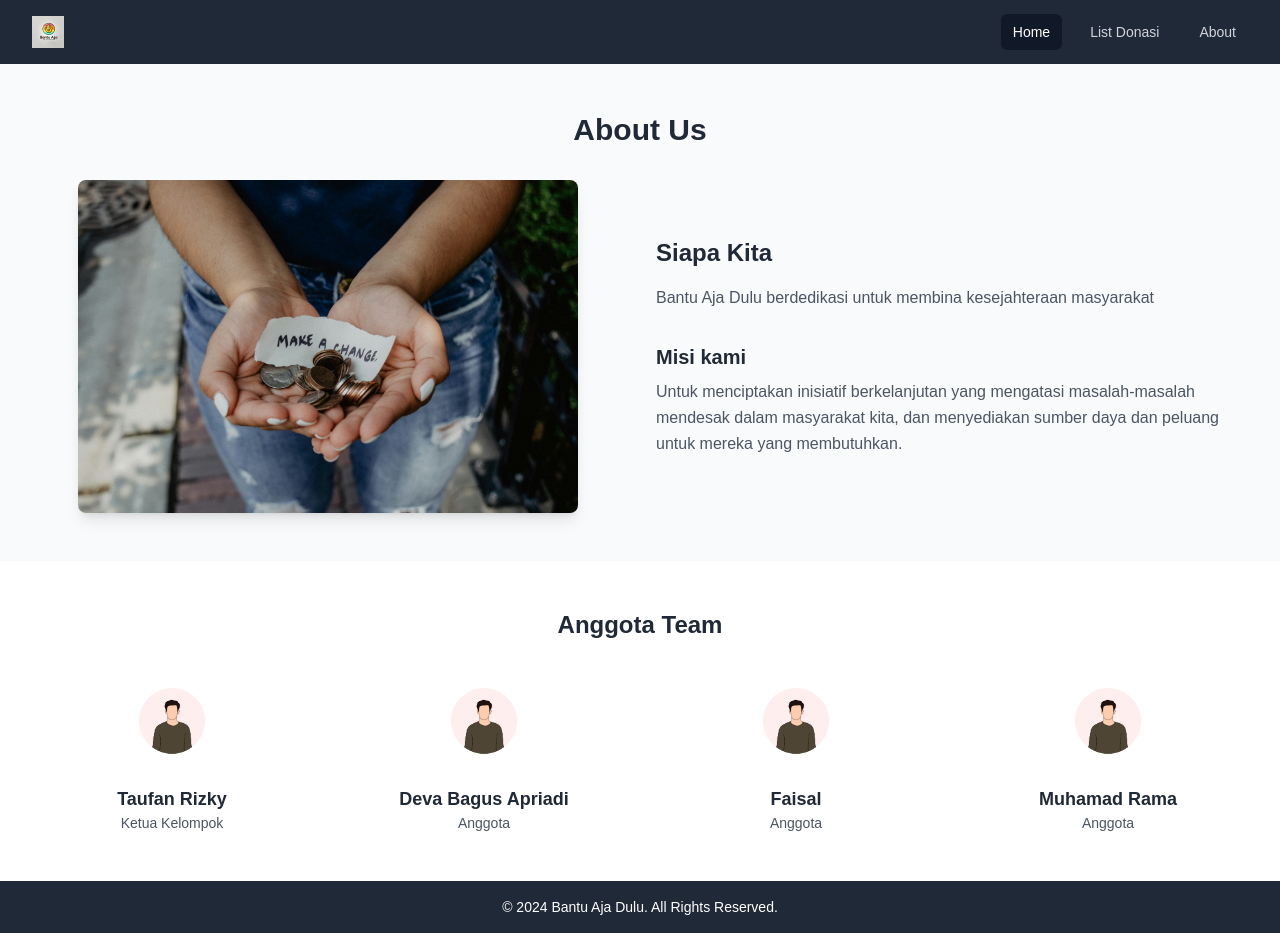
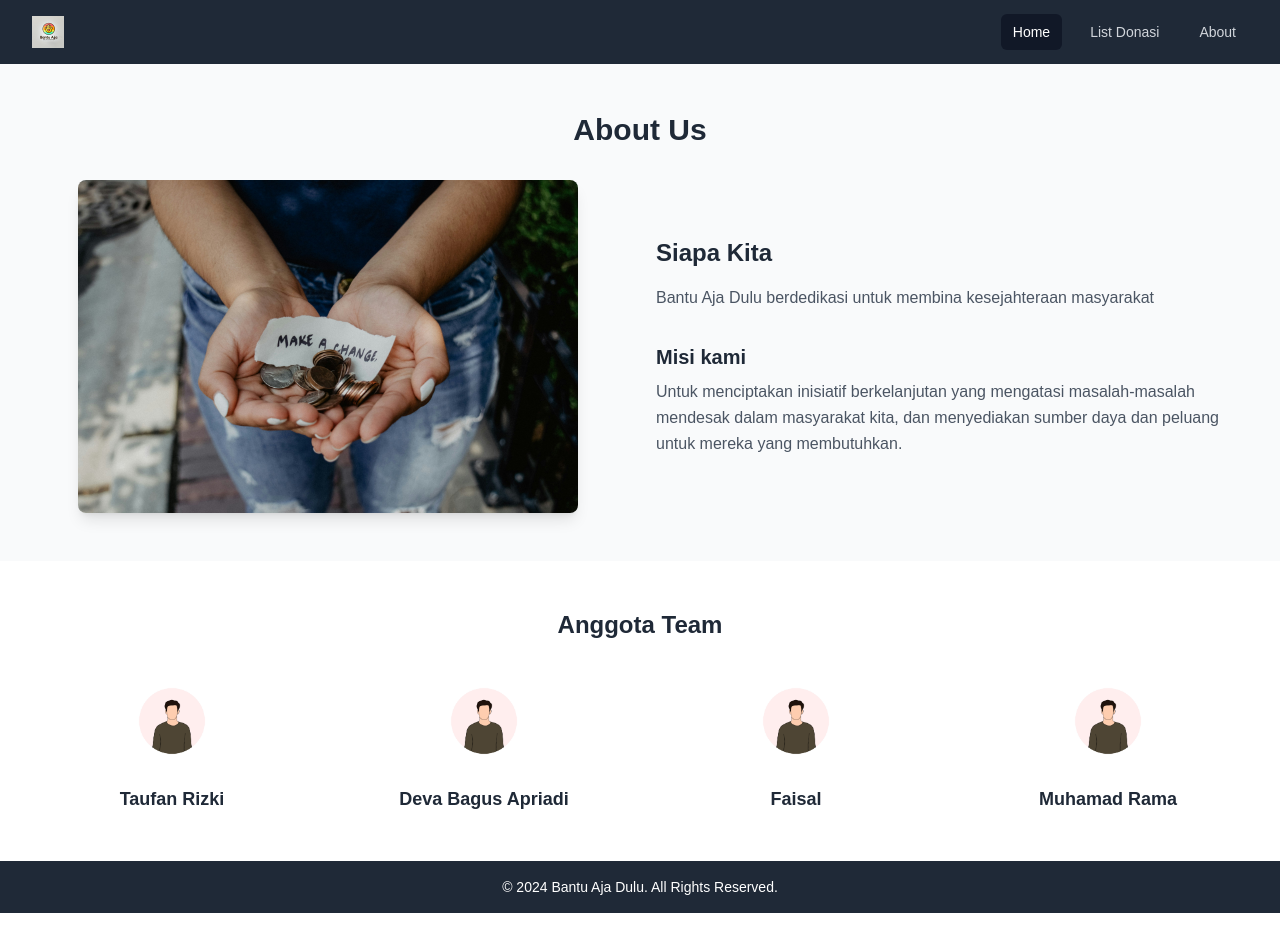
Before and after one commit to taufanrizki/bantuajadulu, a Next.js app: page /about in a window 1280 px wide. Built offline with nearby package versions, Linux system fonts and the light colour scheme.

Commit message:
update about dan update footer pages

```diff
--- a/src/app/about/page.tsx
+++ b/src/app/about/page.tsx
@@ -59,9 +59,8 @@ export default function About() {
                                 className="mx-auto rounded-full"
                             />
                             <h3 className="mt-4 text-lg font-semibold text-gray-800">
-                                Taufan Rizky
+                                Taufan Rizki
                             </h3>
-                            <p className="text-sm text-gray-600">Ketua Kelompok</p>
                         </div>
 
                         {/* Team Member 2 */}
@@ -76,7 +75,6 @@ export default function About() {
                             <h3 className="mt-4 text-lg font-semibold text-gray-800">
                                 Deva Bagus Apriadi
                             </h3>
-                            <p className="text-sm text-gray-600">Anggota</p>
                         </div>
                         {/* {team meber 3} */}
                         <div className="text-center">
@@ -90,9 +88,8 @@ export default function About() {
                             <h3 className="mt-4 text-lg font-semibold text-gray-800">
                                 Faisal
                             </h3>
-                            <p className="text-sm text-gray-600">Anggota</p>
                         </div>
-                        {/* Team Member 3 */}
+                        {/* Team Member 4 */}
                         <div className="text-center">
                             <Image
                                 src="/2.jpg"
@@ -104,7 +101,6 @@ export default function About() {
                             <h3 className="mt-4 text-lg font-semibold text-gray-800">
                                 Muhamad Rama
                             </h3>
-                            <p className="text-sm text-gray-600">Anggota</p>
                         </div>
                     </div>
                 </div>
--- a/src/app/page.tsx
+++ b/src/app/page.tsx
@@ -9,8 +9,8 @@ export default function Home() {
       <NavbarAtas />
       <Hero />
       <Grid />
-      <footer className="row-start-3 text-center text-gray-600 text-sm">
-        <p>© 2024 Bantu Aja Dulu. All Rights Reserved.</p>
+      <footer className="bg-gray-800 text-white text-center py-4">
+        <p className="text-sm">© 2024 Bantu Aja Dulu. All Rights Reserved.</p>
         <div className="flex justify-center gap-4 mt-4">
           <a
             href="https://facebook.com"
```
